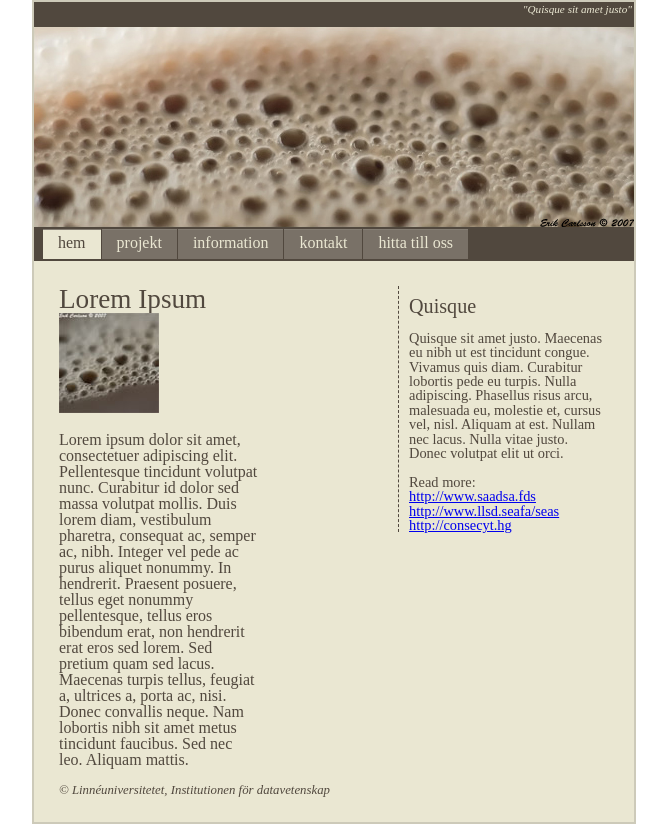
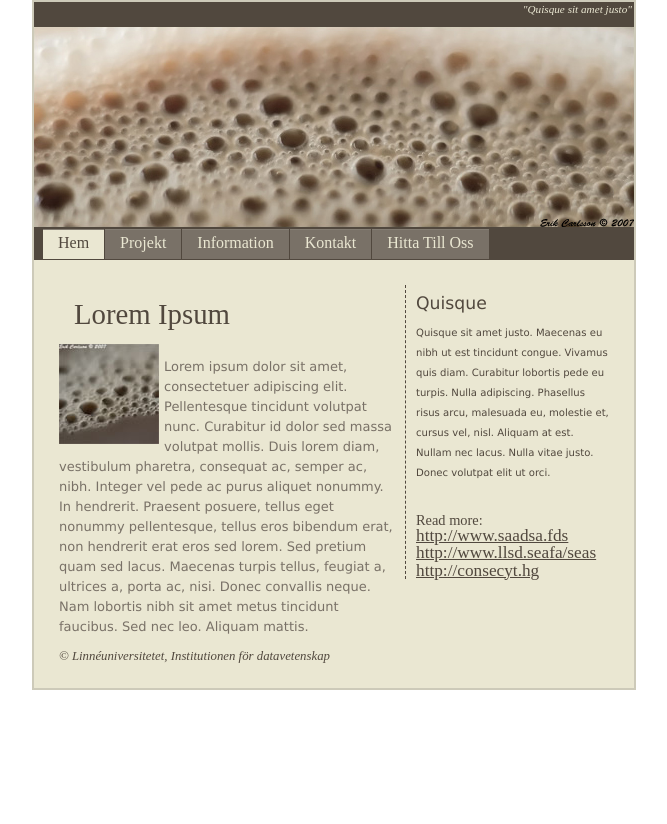
Before and after one commit to wisseng/Uppgift-3-3, a plain HTML site: page index.html in a window 1280 px wide. Shown: the whole page, without its empty margins (306-973 px from the left). After the commit the page ends 800 px from the top, so only its background shows below. Drawn offline with Linux system fonts and the light colour scheme.

Commit message:
gjort kklart uppgiften

```diff
--- a/css/basic.css
+++ b/css/basic.css
@@ -78,7 +78,8 @@ table {
 
 #menu {
         margin-top: 210px;
-        height: 34px;
+        height: 33px;
+         text-transform: capitalize;
 
 
 }
@@ -87,7 +88,7 @@ table {
         padding: 8px;
 }
 
-#menu li {   display: inline;
+#menu li {      display: inline;
                 margin-left: 1px;
                 float:left;
 
@@ -100,6 +101,7 @@ table {
                 padding: 4px 15px;
                 padding-bottom: 8px;
                 text-decoration:none;
+
 
 }
 
@@ -126,36 +128,59 @@ table {
 
 #maincontent {  float:left;
                 color:#51483E;
-                width: 200px;
+                width: 337px;
                 height: auto;
                 clear:left;
-                font-family:;
-
-}
-
-#maincontent h1{    font-size:1.7em;
-                    font-family:;
 
 
 }
 
-#img { float:left;
+#maincontent h1{    font-size:1.8em;
+                    padding:15px;
+
+
+
+}
+
+#maincontent p{
+        line-height: 20px;
+        font-family: "Verdana";
+        font-size:13px;
+        color: #797167;
+}
+
+#maincontent img { float:left;
+        padding:0 5px 0 0 ;
 
 }
 
 #subcontent {   float:right;
-                width: 200px;
+                width: 193px;
                 clear:right;
                 border-left:1px dashed;
                 padding:10px 0px 0px 10px;
                 color:#51483E;
                 font-size:0.9em;
-                font-family:;
+                border-color:#51483E;
+
 
 }
 
-#subcontent h1{   font-size:1.4em;
-                    font-family:;
+#subcontent h1{   font-size:1.2em;
+                    font-family:Verdana;
+
+
+}
+
+#subcontent p{
+                 line-height: 20px;
+                font-family: "Verdana";
+                font-size:0.7em;
+                margin-bottom: 30px;
+}
+
+#subcontent li a{   color:#51483E;
+                    font-size:1.2em;
 
 }
 
@@ -163,6 +188,6 @@ table {
                     clear:both;
                     color:#51483E;
                     font-size:0.8em;
-                    font-family:;
+
 
 }
```
